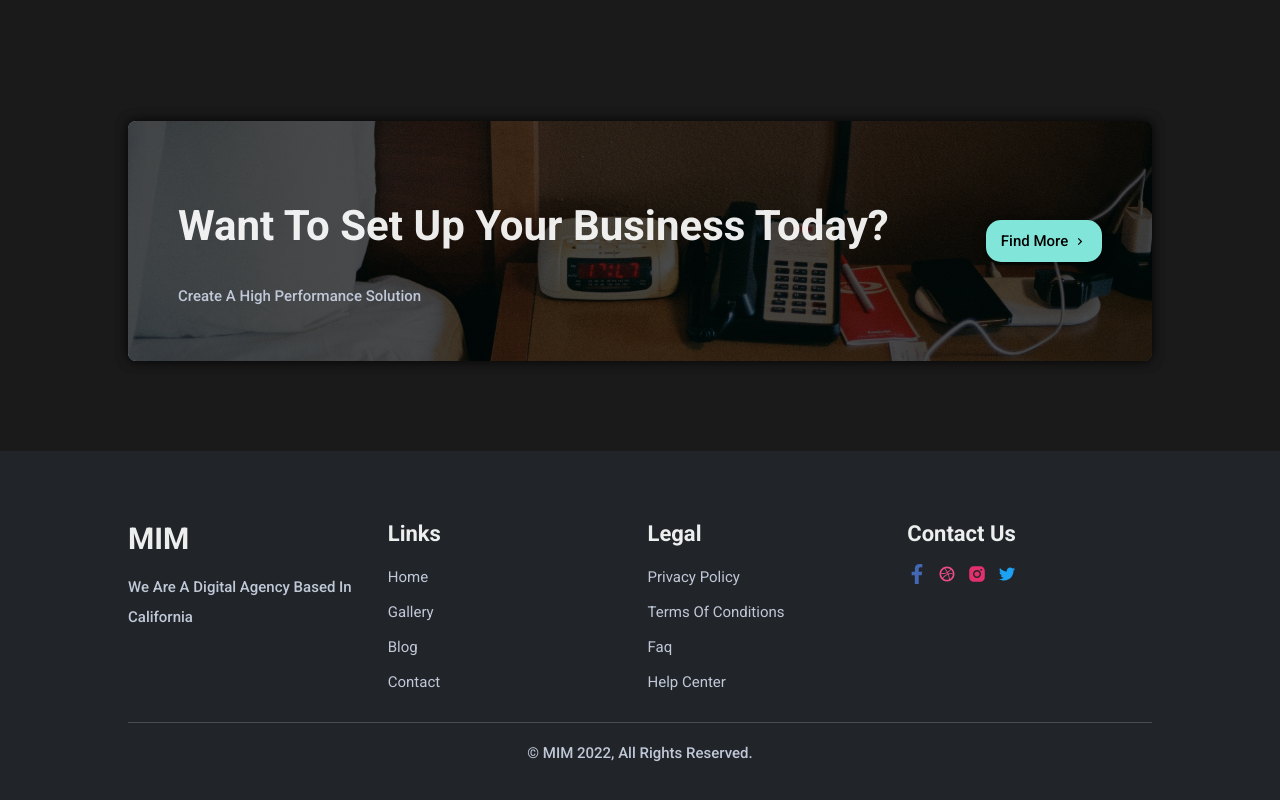
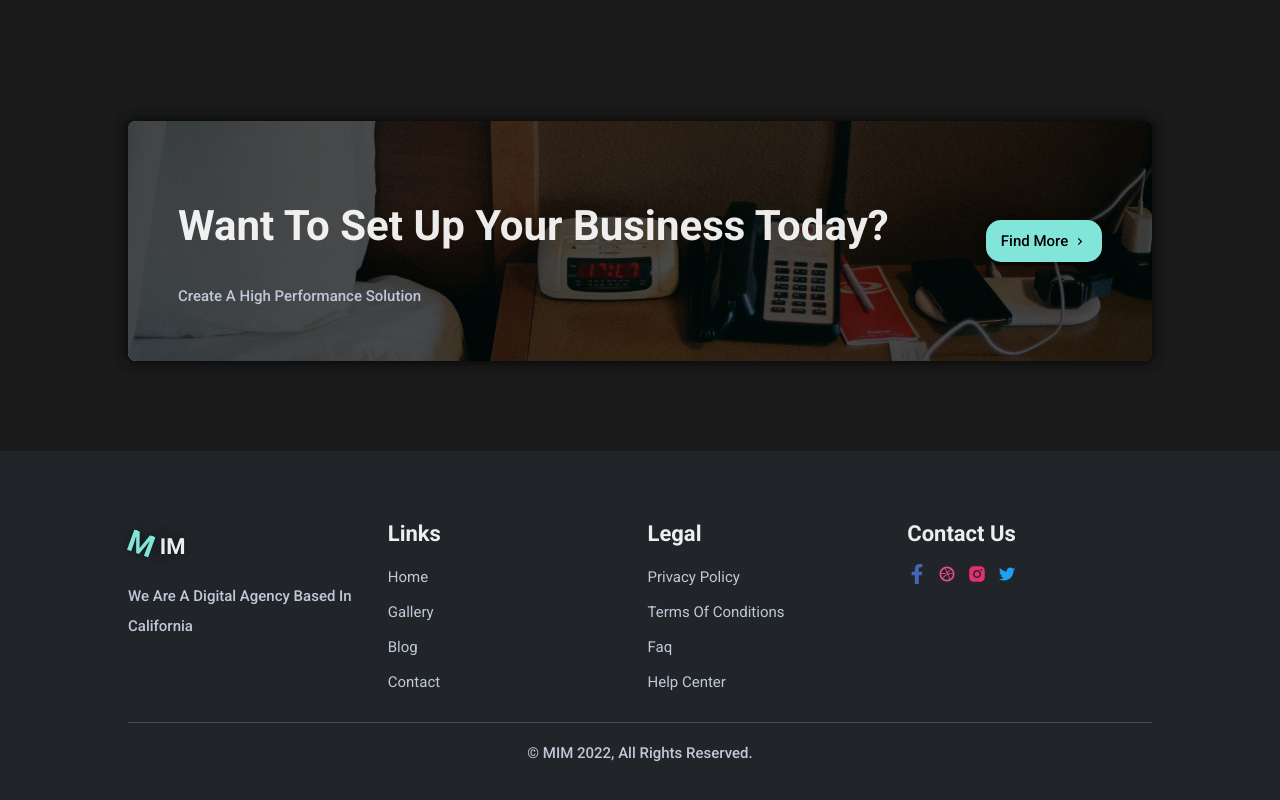
Before and after one commit to amrrashor/DOT, a Next.js app: page / in a window 1280 px wide. Shown: the part 6078-6878 px from the top of the page. Built offline with nearby package versions, Linux system fonts and the light colour scheme.

Commit message:
i changed the footer logo and made it like the navbar logo

```diff
--- a/components/footer/Footer.js
+++ b/components/footer/Footer.js
@@ -12,6 +12,7 @@ import {
     Flex,
     Divider,
 } from "../layout/Layout.styled";
+import {Logo} from '../navbar/Navbar.stlyed'
 import Data from './Data';
 
 const Footer = () => {
@@ -20,7 +21,9 @@ const Footer = () => {
             <StyledContainer >
                 <StyledRow >
                     <Column xs={6} sm={6} md={6} lg={3}>
-                        <SubHeading>MIM</SubHeading>
+                        <Link href="/">
+                            <Logo> <span>m</span> IM</Logo>
+                        </Link>
                         <Paragraph m="15px 10px 0 0">we are a digital agency based in california</Paragraph>
                     </Column>
 
```
